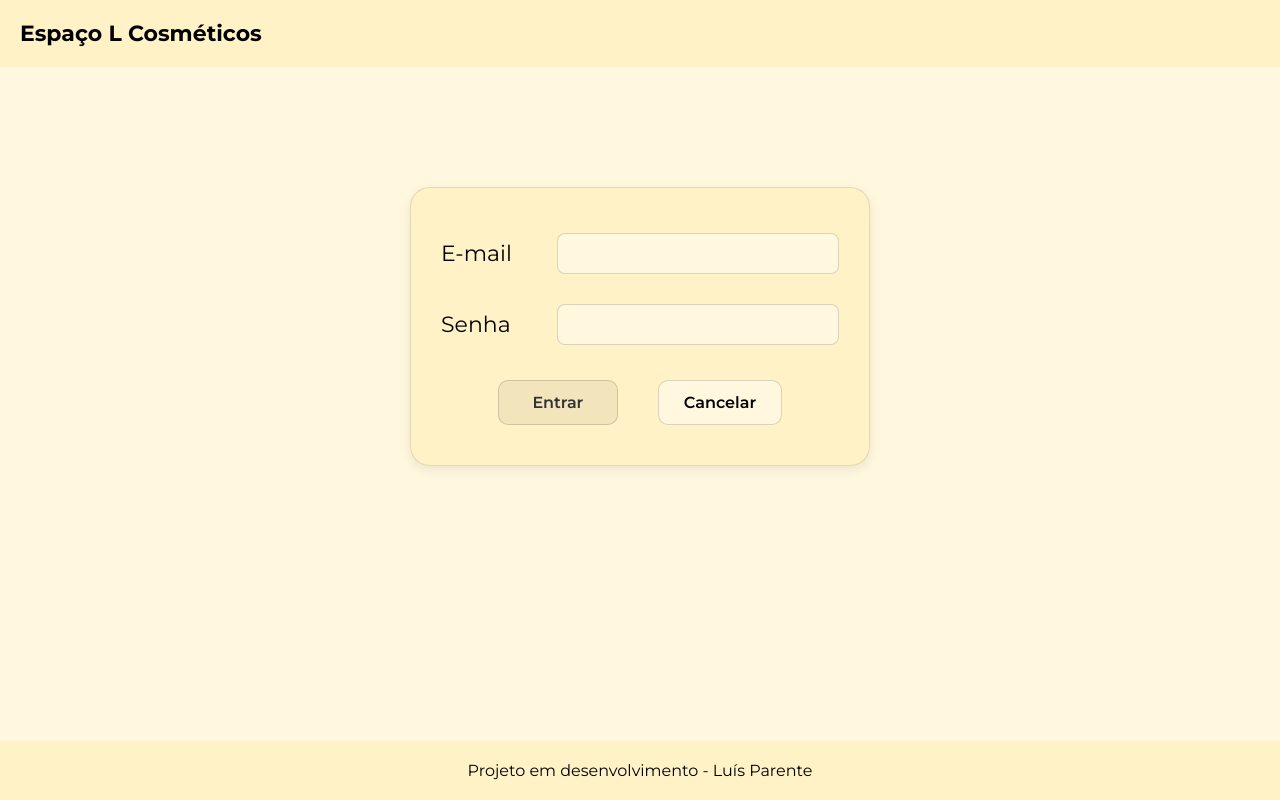
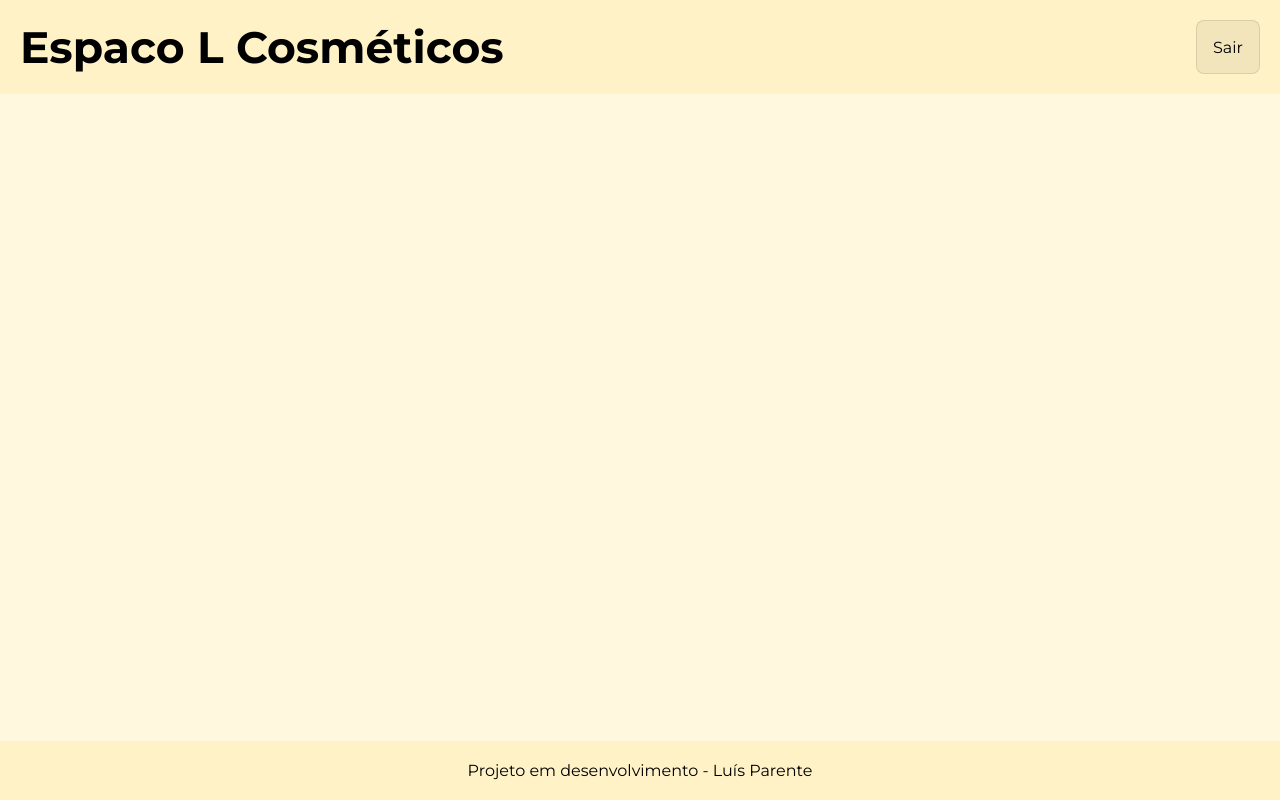
Before and after one commit to Luis-Parente/GestaoDeEstoque, an Angular app in the folder frontend-angular/: page / in a window 1280 px wide. Built offline with nearby package versions, Linux system fonts and the light colour scheme; no server answers; sample sign-in values are in the browser's storage.

Commit message:
feat: adiciona botão de logout ao cabeçalho e atualiza routes

```diff
--- a/frontend-angular/src/app/app.routes.ts
+++ b/frontend-angular/src/app/app.routes.ts
@@ -4,6 +4,9 @@ import {PaginaInicialComponent} from './componentes/pagina-inicial-component/pag
 import {AuthGuard} from './guard/auth-guard';
 
 export const routes: Routes = [
-  { path: '', component: LoginComponent },
+  { path: '', redirectTo: '/home', pathMatch: 'full' },
+  { path: 'login', component: LoginComponent },
   { path: 'home', component: PaginaInicialComponent, canActivate: [AuthGuard] },
+
+  { path: '**', redirectTo: '/home' }
 ];
--- a/frontend-angular/src/app/componentes/cabecalho-component/cabecalho-component.css
+++ b/frontend-angular/src/app/componentes/cabecalho-component/cabecalho-component.css
@@ -1,7 +1,25 @@
-header {
+.header-content {
   background: var(--background-secundario);
   max-height: 100vh;
   font-size: var(--tamanho-texto-principal);
   font-weight: bold;
   padding: 20px;
+  display: flex;
 }
+
+.botao-sair {
+  padding: 8px 16px;
+  background-color: rgba(0, 0, 0, 0.05);
+  border: 1px solid rgba(0, 0, 0, 0.1);
+  border-radius: 8px;
+  font-family: var(--fonte-principal), serif;
+  font-size: var(--tamanho-texto-secundario);
+  cursor: pointer;
+  transition: all 0.3s ease;
+  margin-left: auto; /* Para alinhar à direita se usar flex */
+}
+
+.botao-sair:hover {
+  background-color: rgba(0, 0, 0, 0.08);
+  border-color: rgba(0, 0, 0, 0.2);
+}
--- a/frontend-angular/src/app/componentes/cabecalho-component/cabecalho-component.html
+++ b/frontend-angular/src/app/componentes/cabecalho-component/cabecalho-component.html
@@ -1,5 +1,11 @@
 <header>
-  <p>
-    Espaço L Cosméticos
-  </p>
+  <div class="header-content">
+    <h1>Espaco L Cosméticos</h1>
+
+    @if (mostrarBotaoSair) {
+      <button class="botao-sair" (click)="logout()">
+        Sair
+      </button>
+    }
+  </div>
 </header>
--- a/frontend-angular/src/app/componentes/cabecalho-component/cabecalho-component.ts
+++ b/frontend-angular/src/app/componentes/cabecalho-component/cabecalho-component.ts
@@ -1,4 +1,7 @@
-import { Component } from '@angular/core';
+import {Component, OnInit} from '@angular/core';
+import {NavigationEnd, Router} from '@angular/router';
+import {filter} from 'rxjs';
+import {AuthService} from '../../services/auth-service';
 
 @Component({
   selector: 'app-cabecalho-component',
@@ -6,6 +9,29 @@ import { Component } from '@angular/core';
   templateUrl: './cabecalho-component.html',
   styleUrl: './cabecalho-component.css',
 })
-export class CabecalhoComponent {
+export class CabecalhoComponent implements OnInit {
+  mostrarBotaoSair: boolean = true;
 
+  constructor(private router: Router, private authService: AuthService) {
+  }
+
+  ngOnInit() {
+    this.router.events.pipe(
+      filter(event => event instanceof NavigationEnd)
+    ).subscribe(() => {
+      this.verificarRotaAtual();
+    });
+
+    this.verificarRotaAtual();
+  }
+
+  verificarRotaAtual() {
+    const rotaAtual = this.router.url;
+    this.mostrarBotaoSair = !rotaAtual.includes('/login');
+  }
+
+  logout() {
+    this.authService.realizarLogout();
+    this.router.navigate(['login'])
+  }
 }
--- a/frontend-angular/src/app/guard/auth-guard.ts
+++ b/frontend-angular/src/app/guard/auth-guard.ts
@@ -16,7 +16,7 @@ export class AuthGuard implements CanActivate {
     return this.service.validarToken().pipe(
       map(isValid => {
         if (!isValid) {
-          this.router.navigate(['']);
+          this.router.navigate(['/login']);
           return false;
         }
         return true;
```
